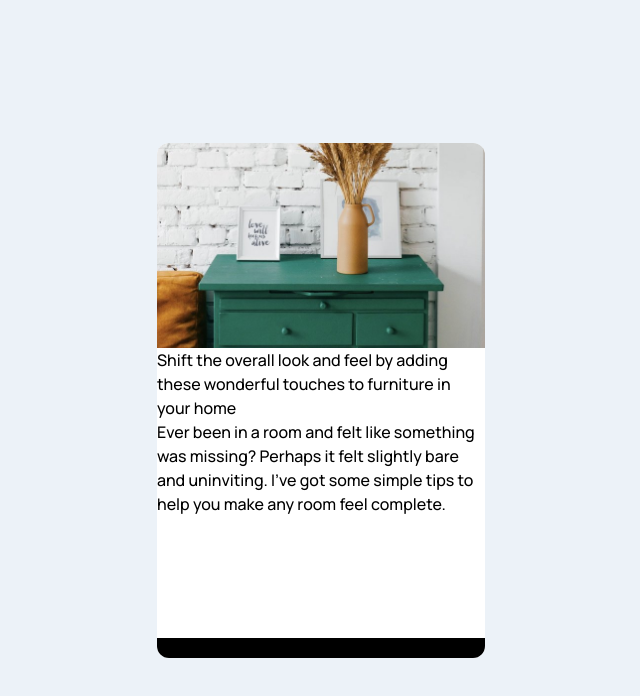
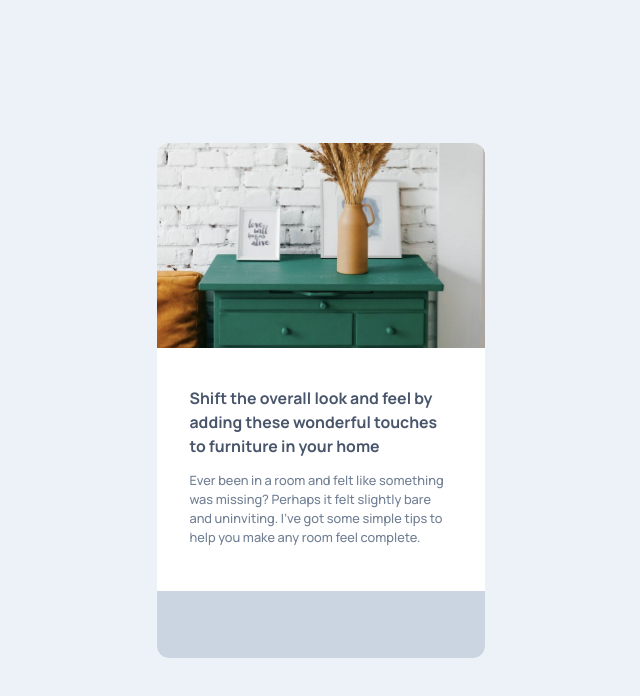
Before and after one commit to OTF31/article-preview-component, a React (Create React App) app: page / in a window 1280 px wide. Shown: the top 696 px of the page, without its empty margins (319-959 px from the left). Built offline with nearby package versions, Linux system fonts and the light colour scheme.

Commit message:
Add font weigths and font sizes

```diff
--- a/src/App.jsx
+++ b/src/App.jsx
@@ -15,16 +15,16 @@ const App = () => {
           {/* <img src={Drawers} alt="Drawers" className="-z-10" /> */}
           <img src={Drawers} alt="Drawers" className="relative bottom-4" />
           <div className="absolute bottom-0 h-[310px] w-full bg-white">
-            <h1>
+            <h1 className="mx-[32.5px] mt-[38px] text-[0.99rem] font-bold leading-[24px] text-[#48556A]">
               Shift the overall look and feel by adding these wonderful touches
               to furniture in your home
             </h1>
-            <p className="">
+            <p className="mx-[32.5px] mt-[13px] text-[0.8rem] text-[#707F93]">
               Ever been in a room and felt like something was missing? Perhaps
               it felt slightly bare and uninviting. I've got some simple tips to
               help you make any room feel complete.
             </p>
-            <div className="absolute bottom-0 h-5 w-full bg-black"></div>
+            <div className="absolute bottom-0 h-[66.5px] w-full bg-slate-300"></div>
           </div>
         </div>
         {/* <div className="relative flex justify-center">
```
